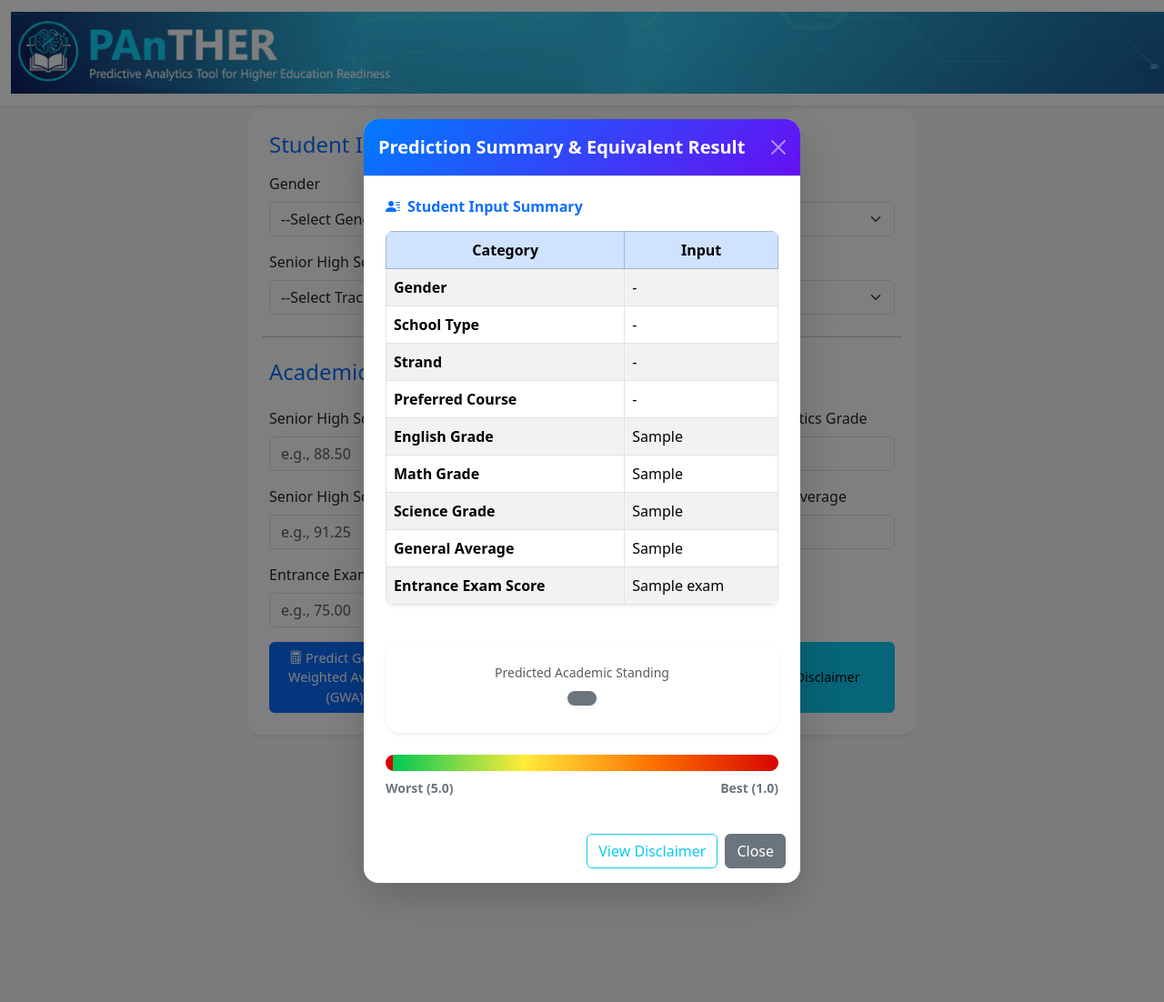
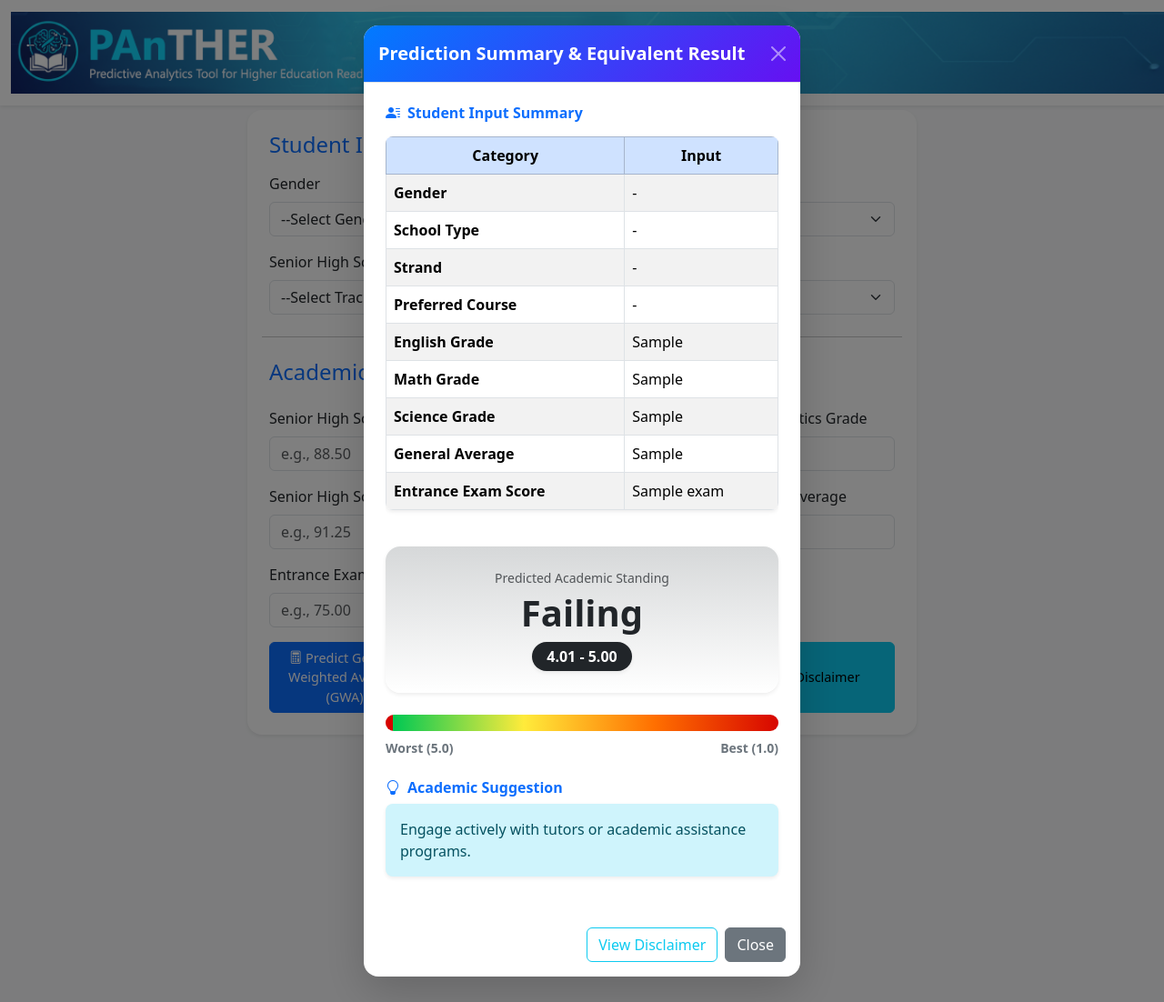
Before and after one commit to Breymar34/panther_version_two, a Flask app: template templates/index.html in a window 1280 px wide. Shown: the whole page at 91% size. Run offline with Flask 3, Linux system fonts and the light colour scheme; the template is opened without the code that fills it: most values are stand-ins (such as "Sample title", 1, 10 or a date in 2020); parts of the project's set-up code (start-up, migrations or seed data) failed here and were passed over.

Commit message:
Update index.html

```diff
--- a/templates/index.html
+++ b/templates/index.html
@@ -311,47 +311,47 @@
           {% set gwa_range = '' %}
 
           {# === GWA RANGE LOGIC === #}
-          {% if prediction >= 1.00 and prediction <= 1.25 %}
+          {% if prediction <= 1.25 %}
             {% set equivalent = 'Excellent' %}
             {% set badge_class = 'bg-success' %}
             {% set highlight_class = 'highlight-excellent' %}
             {% set gwa_range = '1.00 - 1.25' %}
-          {% elif prediction >= 1.26 and prediction <= 1.50 %}
+          {% elif prediction <= 1.50 %}
             {% set equivalent = 'Very Satisfactory' %}
             {% set badge_class = 'bg-success' %}
             {% set highlight_class = 'highlight-very-satisfactory' %}
             {% set gwa_range = '1.26 - 1.50' %}
-          {% elif prediction >= 1.51 and prediction <= 2.00 %}
+          {% elif prediction <= 2.00 %}
             {% set equivalent = 'Satisfactory' %}
             {% set badge_class = 'bg-primary' %}
             {% set highlight_class = 'highlight-satisfactory' %}
             {% set gwa_range = '1.51 - 2.00' %}
-          {% elif prediction >= 2.01 and prediction <= 2.25 %}
+          {% elif prediction <= 2.25 %}
             {% set equivalent = 'Fairly Satisfactory' %}
             {% set badge_class = 'bg-info text-dark' %}
             {% set highlight_class = 'highlight-fairly-satisfactory' %}
             {% set gwa_range = '2.01 - 2.25' %}
-          {% elif prediction >= 2.26 and prediction <= 2.50 %}
+          {% elif prediction <= 2.50 %}
             {% set equivalent = 'Fairly Satisfactory' %}
             {% set badge_class = 'bg-warning text-dark' %}
             {% set highlight_class = 'highlight-warning' %}
             {% set gwa_range = '2.26 - 2.50' %}
-          {% elif prediction >= 2.51 and prediction <= 2.75 %}
+          {% elif prediction <= 2.75 %}
             {% set equivalent = 'Conditional Failure' %}
             {% set badge_class = 'bg-orange text-dark' %}
             {% set highlight_class = 'highlight-orange' %}
             {% set gwa_range = '2.51 - 2.75' %}
-          {% elif prediction >= 2.76 and prediction <= 3.00 %}
+          {% elif prediction <= 3.00 %}
             {% set equivalent = 'Conditional Failure' %}
             {% set badge_class = 'bg-danger' %}
             {% set highlight_class = 'highlight-danger' %}
             {% set gwa_range = '2.76 - 3.00' %}
-          {% elif prediction >= 3.01 and prediction <= 4.00 %}
+          {% elif prediction <= 4.00 %}
             {% set equivalent = 'Conditional Failure' %}
             {% set badge_class = 'bg-danger' %}
             {% set highlight_class = 'highlight-danger' %}
             {% set gwa_range = '3.01 - 4.00' %}
-          {% elif prediction >= 4.01 and prediction <= 5.00 %}
+          {% else %}
             {% set equivalent = 'Failing' %}
             {% set badge_class = 'bg-dark' %}
             {% set highlight_class = 'highlight-dark' %}
@@ -360,9 +360,7 @@
 
           <!-- Student Input Summary -->
           <div class="mb-4">
-            <h6 class="fw-bold text-primary mb-3">
-              <i class="bi bi-person-lines-fill me-2"></i>Student Input Summary
-            </h6>
+            <h6 class="fw-bold text-primary mb-3"><i class="bi bi-person-lines-fill me-2"></i>Student Input Summary</h6>
             <div class="table-responsive">
               <table class="table table-bordered table-striped align-middle rounded-3 overflow-hidden shadow-sm">
                 <thead class="table-primary text-center">
@@ -390,13 +388,11 @@
           <div class="text-center mb-4 p-4 rounded-4 shadow-sm {{ highlight_class }}">
             <div class="text-muted small mb-1">Predicted Academic Standing</div>
             <div class="display-6 fw-bold mb-2 text-dark">{{ equivalent }}</div>
-            <span class="badge {{ badge_class }} fs-6 rounded-pill px-3 py-2 shadow-sm">
-              {{ gwa_range }}
-            </span>
+            <span class="badge {{ badge_class }} fs-6 rounded-pill px-3 py-2 shadow-sm">{{ gwa_range }}</span>
           </div>
 
           <!-- Gradient Progress Bar -->
-          <div class="progress" style="height: 18px; border-radius: 10px; background: #f1f1f1;">
+          <div class="progress mb-2" style="height: 18px; border-radius: 10px; background: #f1f1f1;">
             <div
               class="progress-bar progress-bar-striped progress-bar-animated"
               role="progressbar"
@@ -406,8 +402,7 @@
               aria-valuemax="5">
             </div>
           </div>
-
-          <div class="d-flex justify-content-between small fw-bold mt-2 text-secondary">
+          <div class="d-flex justify-content-between small fw-bold text-secondary">
             <span>Worst (5.0)</span>
             <span>Best (1.0)</span>
           </div>
@@ -447,13 +442,10 @@
             } %}
           {% set pool = suggestion_pool.get(equivalent, []) | unique | list %}
           {% set suggestion = pool | random %}
-
           {% if suggestion %}
             <div class="mt-4 suggestion-fade">
               <h6 class="fw-bold text-primary mb-2"><i class="bi bi-lightbulb me-2"></i>Academic Suggestion</h6>
-              <div class="alert alert-info border-0 rounded-3 shadow-sm">
-                {{ suggestion }}
-              </div>
+              <div class="alert alert-info border-0 rounded-3 shadow-sm">{{ suggestion }}</div>
             </div>
           {% endif %}
 
@@ -464,15 +456,14 @@
 
       <!-- Footer -->
       <div class="modal-footer border-0">
-        <button type="button" data-bs-toggle="modal" data-bs-target="#disclaimerModal" class="btn btn-outline-info">
-          View Disclaimer
-        </button>
+        <button type="button" data-bs-toggle="modal" data-bs-target="#disclaimerModal" class="btn btn-outline-info">View Disclaimer</button>
         <button type="button" class="btn btn-secondary" data-bs-dismiss="modal">Close</button>
       </div>
 
     </div>
   </div>
 </div>
+
 
 <!-- CSS for background color coding -->
 <style>
```
